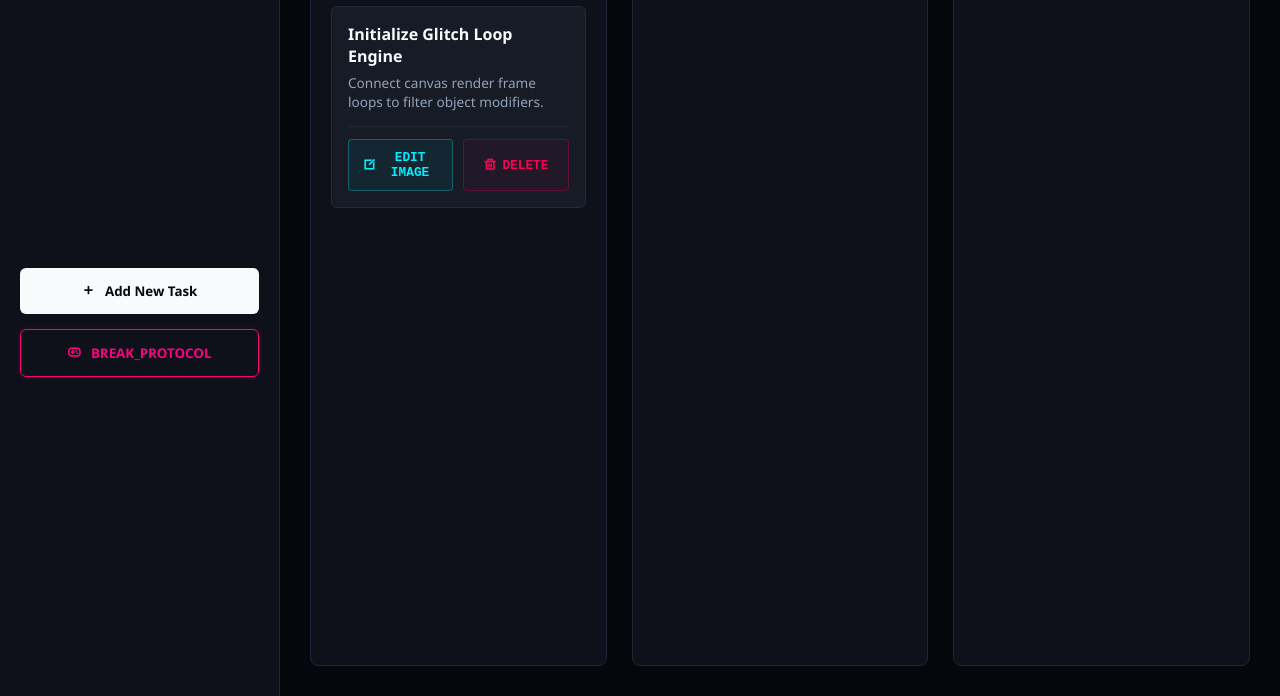
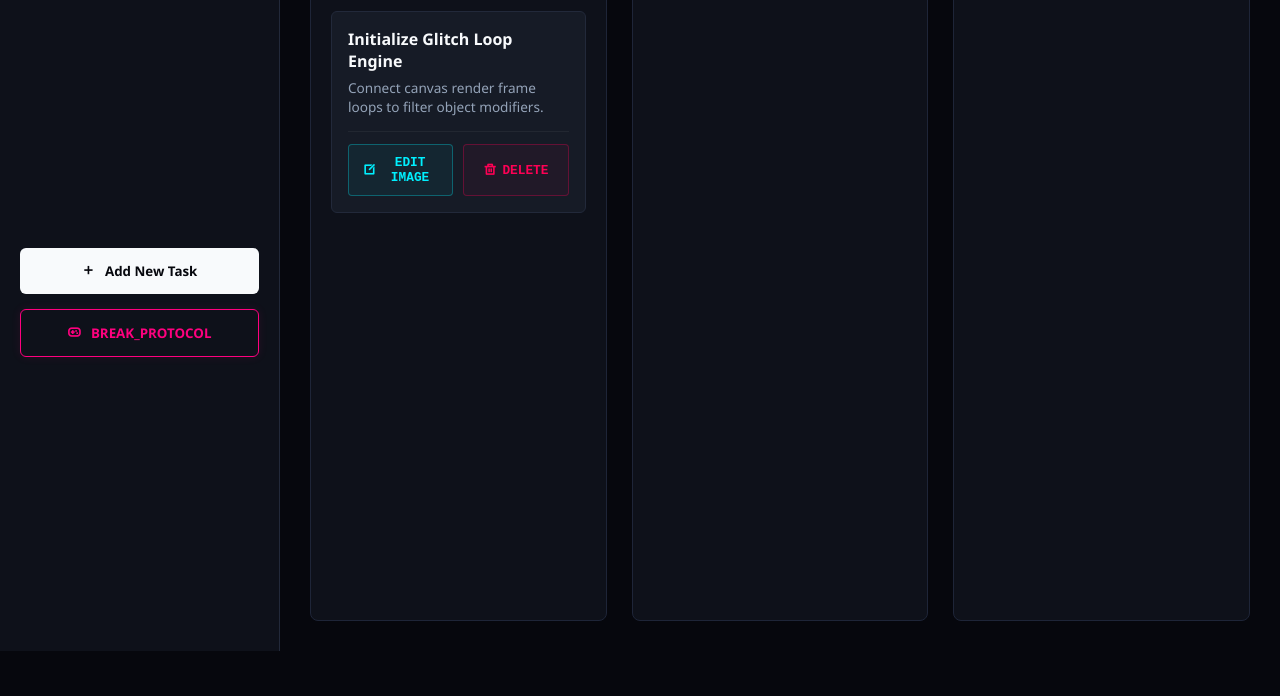
Before and after one commit to Drona0113/Glitch-Arcade-Workspace, a plain HTML site: page index.html in a window 1280 px wide. Shown: the part 124-820 px from the top of the page. Drawn offline with nearby package versions, Linux system fonts and the light colour scheme.

Commit message:
Adjust padding and height for app container to improve layout

```diff
--- a/style.css
+++ b/style.css
@@ -22,14 +22,13 @@ body {
     color: var(--text-white);
     height: 100vh;
     overflow: hidden;
-    padding-top: 20px;
-    padding-bottom: 20px;
 }
 
 .app-container {
     display: grid;
     grid-template-columns: 280px 1fr;
-    height: 100vh;
+    padding-top:25px;
+    height: calc(100vh - 25px);
 }
 
 /* Sidebar Navigation */
```
